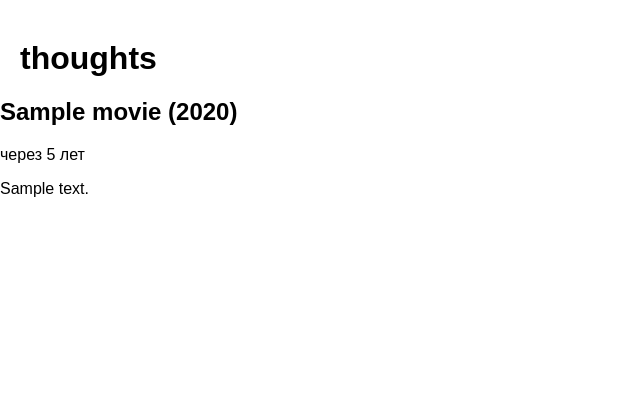
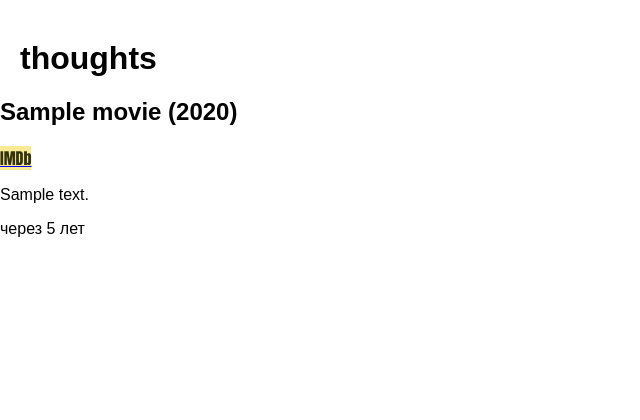
Before and after one commit to despawnerer/thinkies, a Django app: page / in a window 1280 px wide. Shown: the top 420 px of the page, without its empty margins (0-640 px from the left). Run offline with Django 3.2, Linux system fonts and the light colour scheme; tables that the repository leaves empty hold one stand-in row (values such as "Sample post").

Commit message:
Add an IMDb button to thoughts

```diff
--- a/bower.json
+++ b/bower.json
@@ -3,6 +3,7 @@
   "private": true,
   "dependencies": {
     "polymer": "Polymer/polymer#~0.5.2",
-    "font-roboto": "Polymer/font-roboto#~0.5.2"
+    "font-roboto": "Polymer/font-roboto#~0.5.2",
+    "paper-button": "Polymer/paper-button#~0.5.2"
   }
 }
--- a/thoughts/static/css/main.css
+++ b/thoughts/static/css/main.css
@@ -24,3 +24,20 @@ html,body {
 #thought-list {
   margin: 0 -20px;
 }
+
+.imdb-button {
+  background: #F9EA93;
+  color: #333310;
+  text-transform: none;
+  font-family: "Impact";
+  min-width: 0;
+}
+
+.imdb-button:hover {
+  background: #f5de50;
+}
+
+.imdb-button::shadow .button-content {
+  padding: 0;
+  padding: 4px 7px;
+}
--- a/thoughts/templates/index.html
+++ b/thoughts/templates/index.html
@@ -11,6 +11,7 @@
   <script src="{% static 'components/external/webcomponentsjs/webcomponents.js' %}"></script>
 
   <link rel="import" href="{% static 'components/external/font-roboto/roboto.html' %}">
+  <link rel="import" href="{% static 'components/external/paper-button/paper-button.html' %}">
 
   <link rel="import" href="{% static 'components/post-card.html' %}">
 
@@ -28,8 +29,13 @@
         {% for thought in object_list %}
           <post-card>
             <h2>{{ thought.movie }}</h2>
+            <movie-controls>
+              <a href="{{ thought.movie.imdb_url }}" target="_blank" rel="nofollow">
+                <paper-button class="imdb-button">IMDb</paper-button>
+              </a>
+            </movie-controls>
+            <p>{{ thought }}</p>
             <date>{{ thought.created_at|naturaltime }}</date>
-            <p>{{ thought }}</p>
           </post-card>
         {% endfor %}
 
```
Also changed, not shown: thoughts/static/components/post-card.html (+14 -4 lines).
